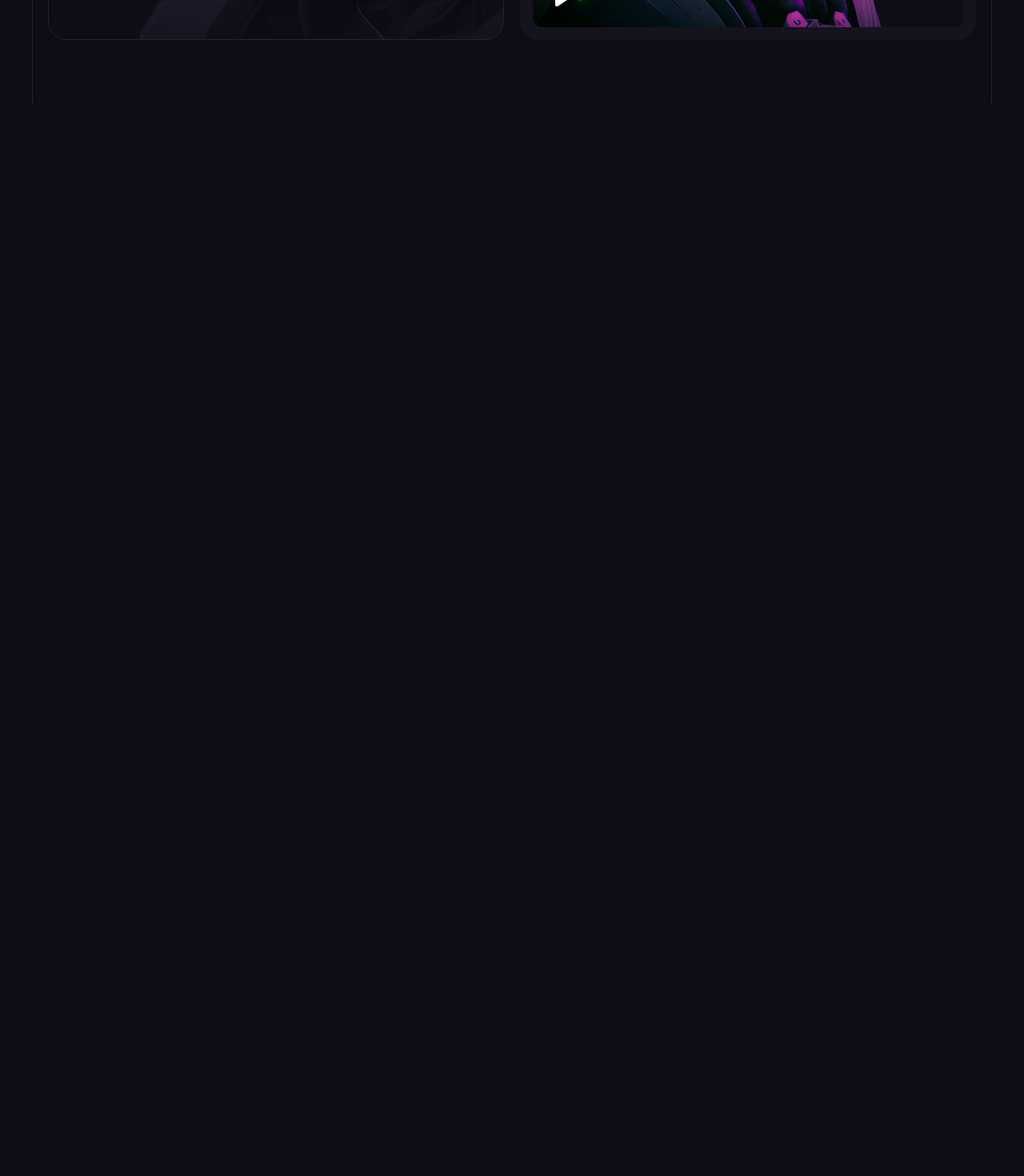
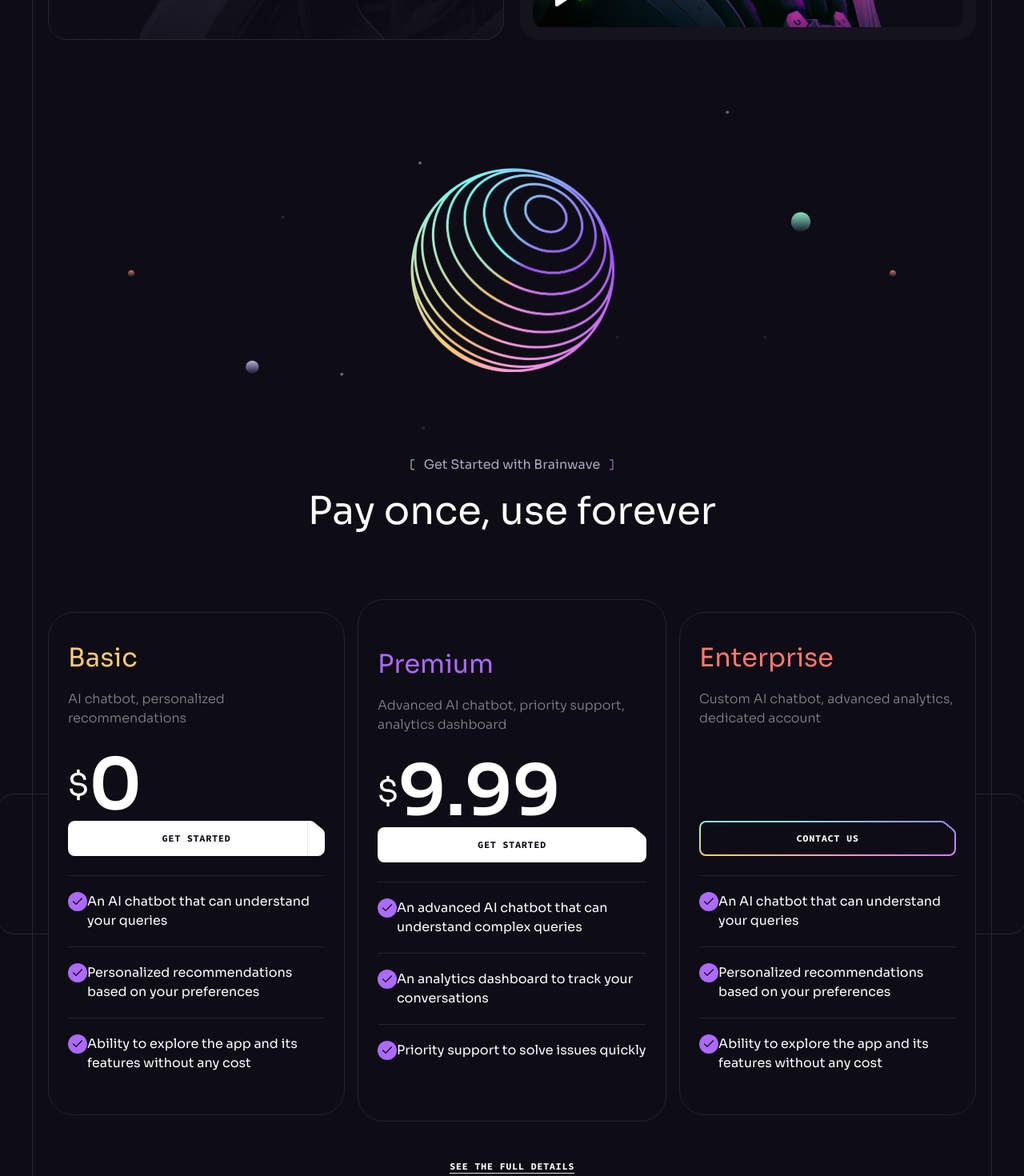
Before and after one commit to hanif-daffa-nurdiyanto/porto-react, a React (Vite) app: page / in a window 1280 px wide. Shown: the part 5560-7030 px from the top of the page at 80% size. Before the commit the page ends 5690 px from the top, so only its background shows below. Built offline with nearby package versions, Linux system fonts and the light colour scheme.

Commit message:
pricing section

```diff
--- a/src/App.jsx
+++ b/src/App.jsx
@@ -7,6 +7,7 @@
 import Benefits from "./components/Benefits";
 import Collaboration from "./components/Collaboration";
 import Services from "./components/Services";
+import Pricing from "./components/Pricing";
 
 
 const App = () => {
@@ -18,6 +19,7 @@
         <Benefits />
         <Collaboration />
         <Services/>
+        <Pricing />
       </div>
       <ButtonGradient />
     </>
--- a/src/components/Heading.jsx
+++ b/src/components/Heading.jsx
@@ -1,9 +1,11 @@
+import Tagline from "./Tagline";
 
-const Heading = ({ className, title, text }) => {
+const Heading = ({ className, title, text, tag }) => {
   return (
     <div
       className={`${className} max-w-[50rem] mx-auto mb-12 lg:mb-20 md:text-center`}
     >
+      {tag && <Tagline className="mb-4 md:justify-center">{tag}</Tagline>}
       {title && <h2 className="h2">{title}</h2>}
       {text && <p className="body-2 mt-4 text-n-4">{text}</p>}
     </div>
--- /dev/null
+++ b/src/components/Pricing.jsx
@@ -0,0 +1,50 @@
+import React from "react";
+import Section from "./Section";
+import { smallSphere, stars } from "../assets";
+import Heading from "./Heading";
+import PricingList from "./PricingList";
+import { LeftLine, RightLine } from "./design/Pricing";
+
+const Pricing = () => {
+  return (
+    <Section className="overflow-hidden" id="pricing">
+      <div className="container relative z-2">
+        <div className="hidden relative justify-center mb-[6.5rem] lg:flex">
+          <img
+            src={smallSphere}
+            className="relative z-1"
+            width={255}
+            height={255}
+            alt="Sphere"
+          />
+          <div className="absolute top-1/2 left-1/2 w-[60rem] -translate-x-1/2 -translate-y-1/2 pointer-events-none">
+            <img
+              src={stars}
+              className="w-full"
+              width={950}
+              height={400}
+              alt="Stars"
+            />
+          </div>
+        </div>
+
+        <Heading
+          tag="Get Started with Brainwave"
+          title="Pay once, use forever"
+        />
+
+        <div className="relative">
+            <PricingList />
+            <LeftLine />
+            <RightLine />
+        </div>
+
+        <div className="flex justify-center mt-10">
+            <a className="text-xs font-code font-bold tracking-wider uppercase border-b" href="/pricing">See the full details</a>
+        </div>
+      </div>
+    </Section>
+  );
+};
+
+export default Pricing;
--- /dev/null
+++ b/src/components/PricingList.jsx
@@ -0,0 +1,56 @@
+import React from "react";
+import { pricing } from "../constants";
+import Button from "./Button";
+import { check } from "../assets";
+
+const PricingList = () => {
+  return (
+    <div className="flex gap-[1rem] max-lg:flex-wrap">
+      {pricing.map((item) => (
+        <div
+          key={item.id}
+          className="w-[19rem] max-lg:w-full h-full px-6 bg-n-8 border border-n-6 rounded-[2rem] lg:w-auto even:py-14 odd:py-8 odd:my-4 [&>h4]:first:text-color-2 [&>h4]:even:text-color-1 [&>h4]:last:text-color-3"
+        >
+          <h4 className="h4 mb-4">{item.title}</h4>
+          <p className="body-2 min-h-[4rem] mb-3 text-n-1/50">
+            {item.description}
+          </p>
+          <div className="flex items-center h-[5.5rem] mg-6">
+            {item.price && (
+              <>
+                <div className="h3">$</div>
+                <div className="text-[5.5rem] leading-none font-bold">
+                  {item.price}
+                </div>
+              </>
+            )}
+          </div>
+
+          <Button
+            className="w-full mb-6"
+            href={
+              item.price ? "/pricing" : "mailto:thomasandromeda999@gmail.com"
+            }
+            white={!!item.price}
+          >
+            {item.price ? "Get started" : "Contact us"}
+          </Button>
+
+          <ul>
+            {item.features.map((feature, index) => (
+              <li
+                key={index}
+                className="flex items-start py-5 border-t border-n-6 "
+              >
+                <img src={check} width={24} height={24} alt="Check" />
+                <p>{feature}</p>
+              </li>
+            ))}
+          </ul>
+        </div>
+      ))}
+    </div>
+  );
+};
+
+export default PricingList;
--- /dev/null
+++ b/src/components/Tagline.jsx
@@ -0,0 +1,13 @@
+import brackets from "../assets/svg/Brackets";
+
+const Tagline = ({className, children}) => {
+  return (
+    <div className={`tgline flex items-center ${className || ""}`}>
+      {brackets("left")}
+      <div className="mx-3 text-n-3">{children}</div>
+      {brackets("right")}
+    </div>
+  );
+}
+
+export default Tagline
```
